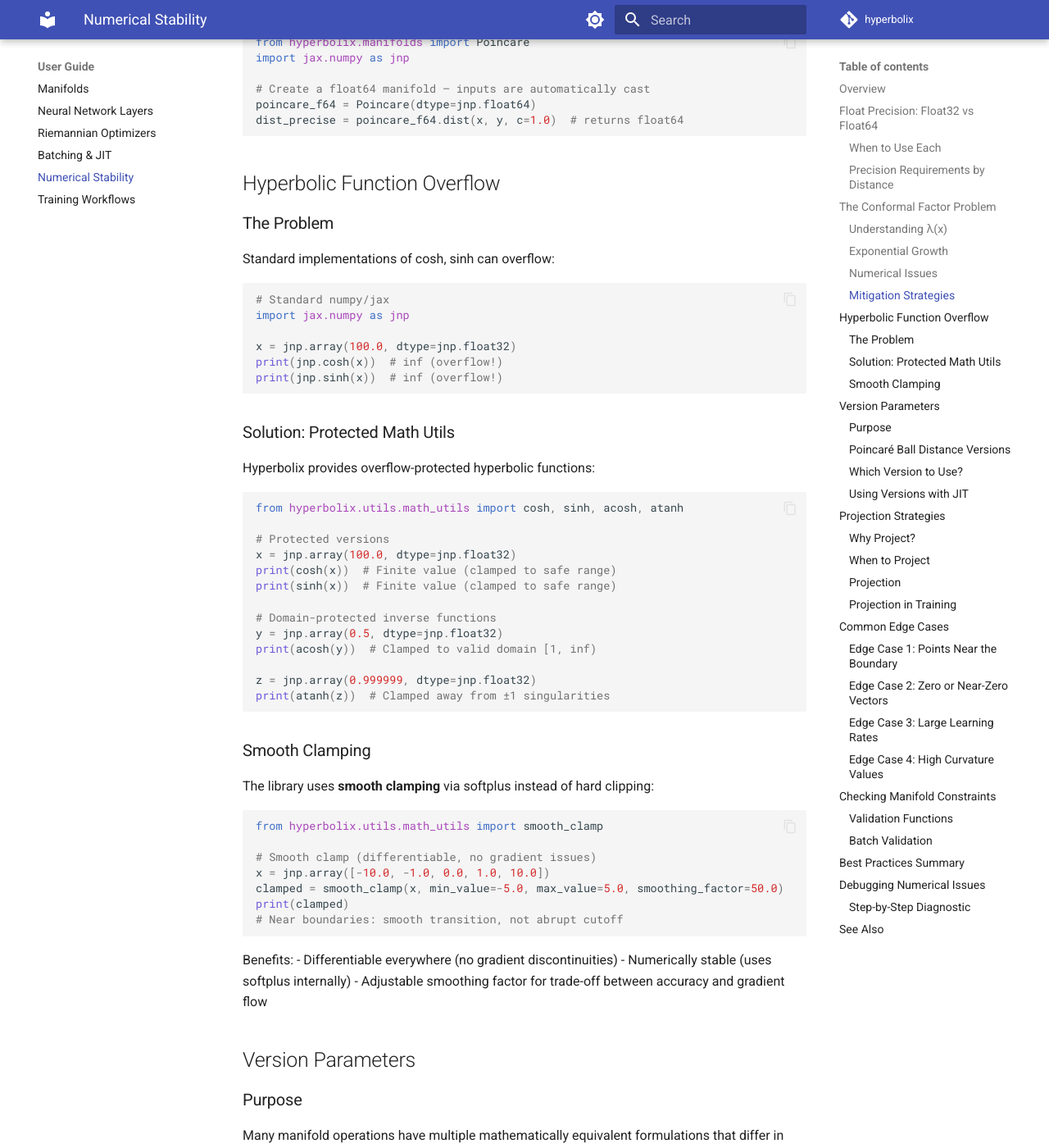
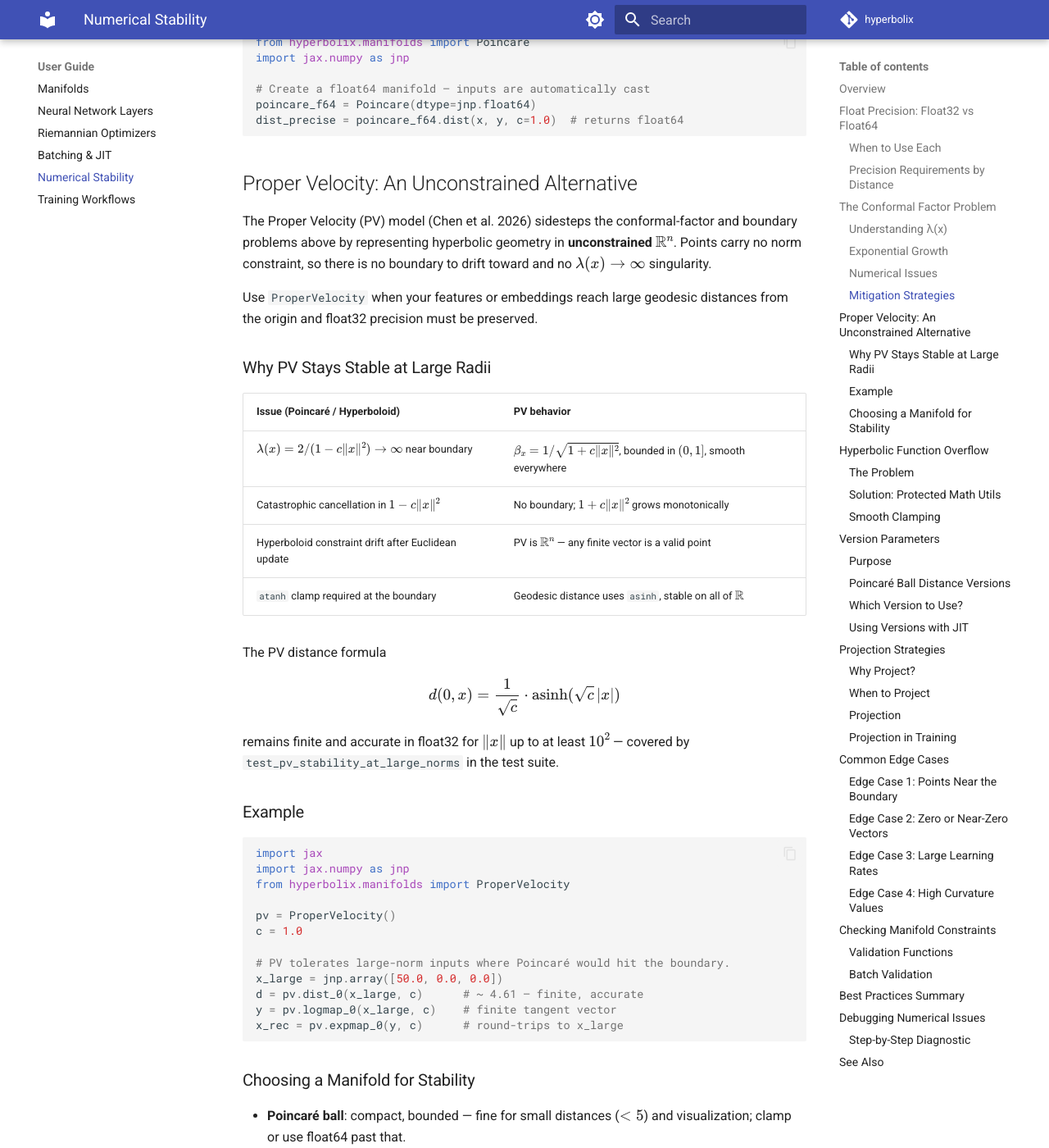
Before and after one commit to timoklein/hyperbolix, an MkDocs documentation site: the page built from docs/user-guide/numerical-stability.md, in a window 1280 px wide and 1400 px high, scrolled down 3710 px. Shown: the whole window at 82% size. Built offline with MkDocs 1.6.1 and Material for MkDocs 9.7.7, drawn with Linux system fonts in a browser that asks for light colours; comment, search, counter and statistics services are not loaded; the version menu is left out; some of the changed text lies outside the part shown.

Commit message:
add numerical stability and PV optim test

````diff
--- a/docs/user-guide/numerical-stability.md
+++ b/docs/user-guide/numerical-stability.md
@@ -174,6 +174,53 @@ import jax.numpy as jnp
 poincare_f64 = Poincare(dtype=jnp.float64)
 dist_precise = poincare_f64.dist(x, y, c=1.0)  # returns float64
 ```
+
+## Proper Velocity: An Unconstrained Alternative
+
+The Proper Velocity (PV) model (Chen et al. 2026) sidesteps the conformal-factor and boundary problems above by representing hyperbolic geometry in **unconstrained $\mathbb{R}^n$**. Points carry no norm constraint, so there is no boundary to drift toward and no $\lambda(x) \to \infty$ singularity.
+
+Use `ProperVelocity` when your features or embeddings reach large geodesic distances from the origin and float32 precision must be preserved.
+
+### Why PV Stays Stable at Large Radii
+
+| Issue (Poincaré / Hyperboloid) | PV behavior |
+|--------------------------------|-------------|
+| $\lambda(x) = 2/(1 - c\|x\|^2) \to \infty$ near boundary | $\beta_x = 1/\sqrt{1 + c\|x\|^2}$, bounded in $(0, 1]$, smooth everywhere |
+| Catastrophic cancellation in $1 - c\|x\|^2$ | No boundary; $1 + c\|x\|^2$ grows monotonically |
+| Hyperboloid constraint drift after Euclidean update | PV is $\mathbb{R}^n$ — any finite vector is a valid point |
+| `atanh` clamp required at the boundary | Geodesic distance uses `asinh`, stable on all of $\mathbb{R}$ |
+
+The PV distance formula
+$$
+d(0, x) = \frac{1}{\sqrt{c}} \cdot \mathrm{asinh}(\sqrt{c}\,\|x\|)
+$$
+remains finite and accurate in float32 for $\|x\|$ up to at least $10^2$ — covered by `test_pv_stability_at_large_norms` in the test suite.
+
+### Example
+
+```python
+import jax
+import jax.numpy as jnp
+from hyperbolix.manifolds import ProperVelocity
+
+pv = ProperVelocity()
+c = 1.0
+
+# PV tolerates large-norm inputs where Poincaré would hit the boundary.
+x_large = jnp.array([50.0, 0.0, 0.0])
+d = pv.dist_0(x_large, c)      # ~ 4.61 — finite, accurate
+y = pv.logmap_0(x_large, c)    # finite tangent vector
+x_rec = pv.expmap_0(y, c)      # round-trips to x_large
+```
+
+### Choosing a Manifold for Stability
+
+- **Poincaré ball**: compact, bounded — fine for small distances ($<5$) and visualization; clamp or use float64 past that.
+- **Hyperboloid**: unbounded radius, but the constraint $\langle x, x\rangle_L = -1/c$ must be maintained and can drift under Euclidean updates.
+- **Proper Velocity**: unconstrained $\mathbb{R}^n$, stable at large radii, exact Euclidean retraction (plain `optax.adam` / SGD trains PV layers without a Riemannian wrapper). Preferred when embeddings naturally grow large.
+
+!!! note "Training PV layers"
+    `HypLinearPV`, `HypConv2DPV`, and `HypRegressionPV` store their weights as plain `nnx.Param` (not `ManifoldParam`). Use a standard `nnx.Optimizer(model, optax.adam(lr), wrt=nnx.Param)` — no `riemannian_adam` / `riemannian_sgd` wrapper is required.
 
 ## Hyperbolic Function Overflow
 
@@ -498,6 +545,7 @@ def validate_batch(x_batch, c=1.0, atol=1e-5):
     - ✅ **Use `VERSION_MOBIUS_DIRECT` for Poincaré distance** unless issues arise
     - ✅ **Clip curvature** if learnable (0.01 < c < 10.0)
     - ✅ **Initialize embeddings conservatively** (small norms)
+    - ✅ **Prefer `ProperVelocity` for large-radius features** — unconstrained $\mathbb{R}^n$ avoids the boundary entirely and trains with plain `optax.adam`
 
 ## Debugging Numerical Issues
 
````
Also changed, not shown: 1 other file.
